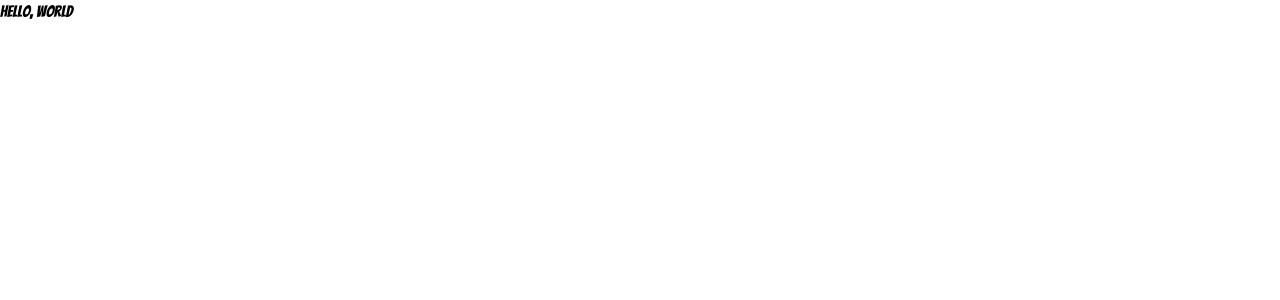
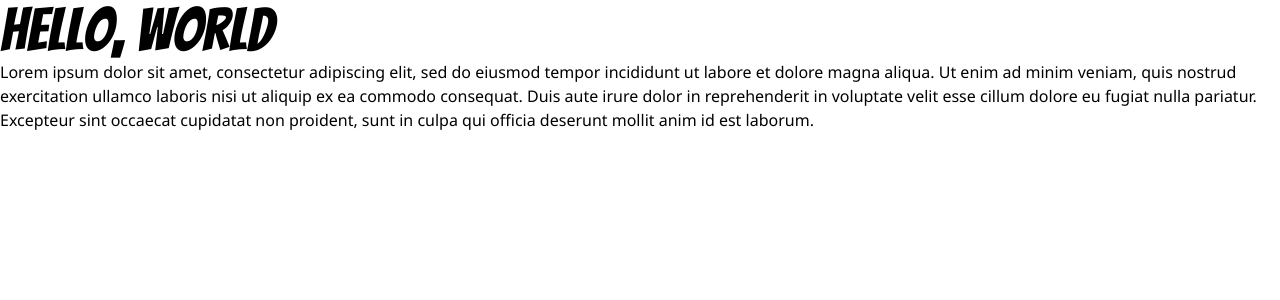
Before and after one commit to enzocomics/roosterteethcomics.com, a Next.js app: page / in a window 1280 px wide. Shown: the top 300 px of the page. Built offline with nearby package versions, Linux system fonts and the light colour scheme.

Commit message:
added noto sans as body copy

```diff
--- a/src/app/_styles/fonts.tsx
+++ b/src/app/_styles/fonts.tsx
@@ -1,6 +1,6 @@
 /** ------------------------------------------------ **/
 import { NextFontWithVariable } from 'next/dist/compiled/@next/font'
-import { Bangers } from 'next/font/google'
+import { Bangers, Noto_Sans } from 'next/font/google'
 
 /** ------------------------------------------------ **
  * Webfont Variables
@@ -13,6 +13,15 @@
 	display: 'swap',
 	variable: '--font-display',
 })
+
+const copy: NextFontWithVariable = Noto_Sans({
+	weight: ['400', '700'],
+	style: ['normal', 'italic'],
+	subsets: ['latin', 'latin-ext'],
+	display: 'swap',
+	variable: '--font-copy',
+})
+
 /** ------------------------------------------------ **/
 
-export { display }
+export { copy, display }
--- a/src/app/layout.tsx
+++ b/src/app/layout.tsx
@@ -1,7 +1,7 @@
 /** ------------------------------------------------ **/
 // Styles
 import "@styles/global.css"
-import { display } from '@styles/fonts'
+import { copy, display } from '@styles/fonts'
 
 /** ------------------------------------------------ **
  * Root Layout
@@ -13,7 +13,7 @@
 	children: React.ReactNode
 }) {
 	return (
-		<html lang="en" className={`${display.variable}`}>
+		<html lang="en" className={`${copy.variable} ${display.variable}`}>
 			<body>
 				{children}
 			</body>
--- a/src/app/page.tsx
+++ b/src/app/page.tsx
@@ -2,5 +2,8 @@
  * Homepage **REQUIRED**
  ** ------------------------------------------------ **/
 export default function Page() {
-	return <h1 className="font-display">Hello, world</h1>
+	return <>
+		<h1 className="font-display text-6xl">Hello, world</h1>
+		<p className="font-copy">Lorem ipsum dolor sit amet, consectetur adipiscing elit, sed do eiusmod tempor incididunt ut labore et dolore magna aliqua. Ut enim ad minim veniam, quis nostrud exercitation ullamco laboris nisi ut aliquip ex ea commodo consequat. Duis aute irure dolor in reprehenderit in voluptate velit esse cillum dolore eu fugiat nulla pariatur. Excepteur sint occaecat cupidatat non proident, sunt in culpa qui officia deserunt mollit anim id est laborum.</p>
+	</>
 }
--- a/tailwind.config.js
+++ b/tailwind.config.js
@@ -4,6 +4,7 @@
 	theme: {
 		extend: {
 			fontFamily: {
+				copy: ["var(--font-copy)"],
 				display: ["var(--font-display)"],
 			},
 		},
```
